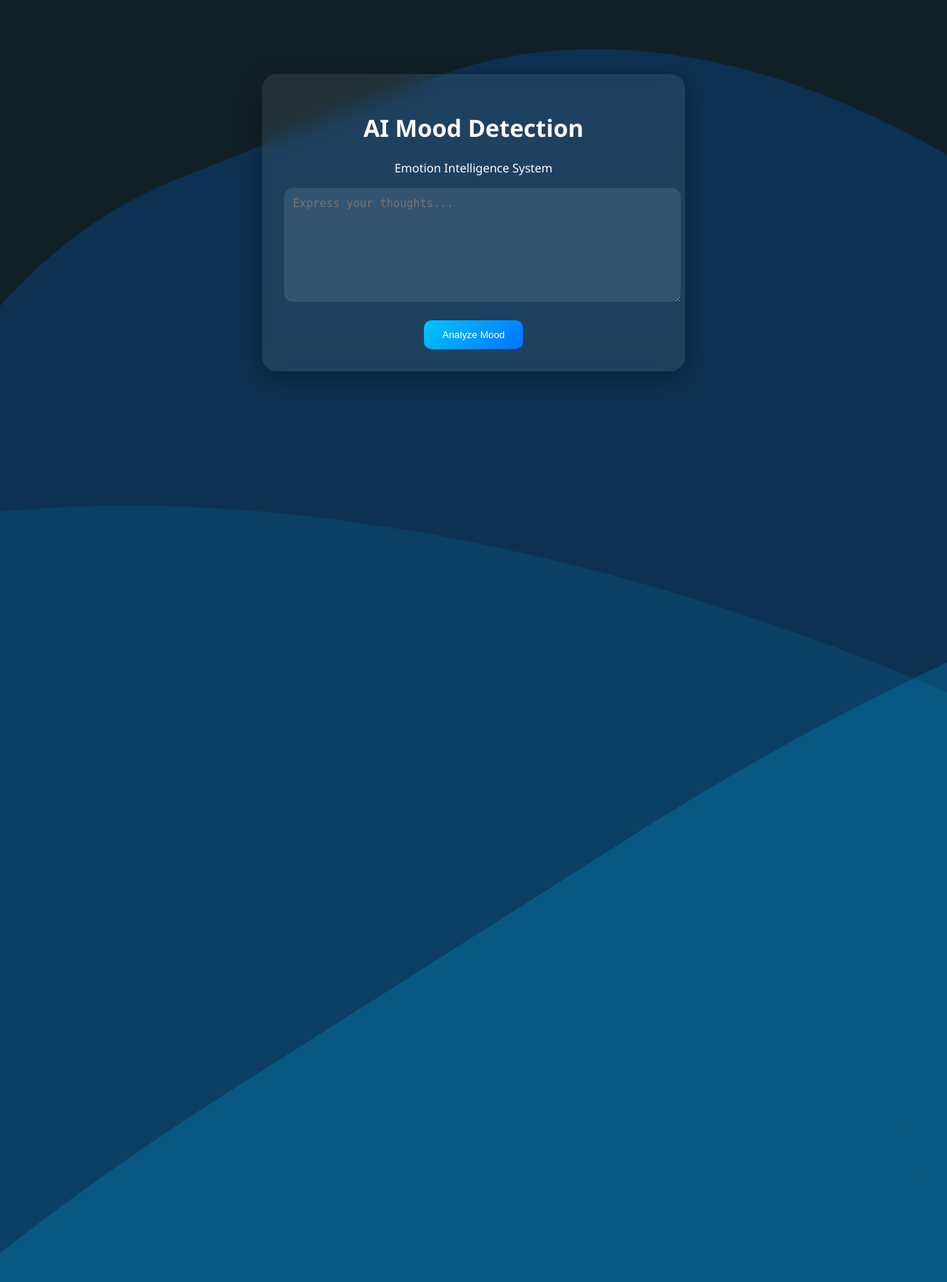
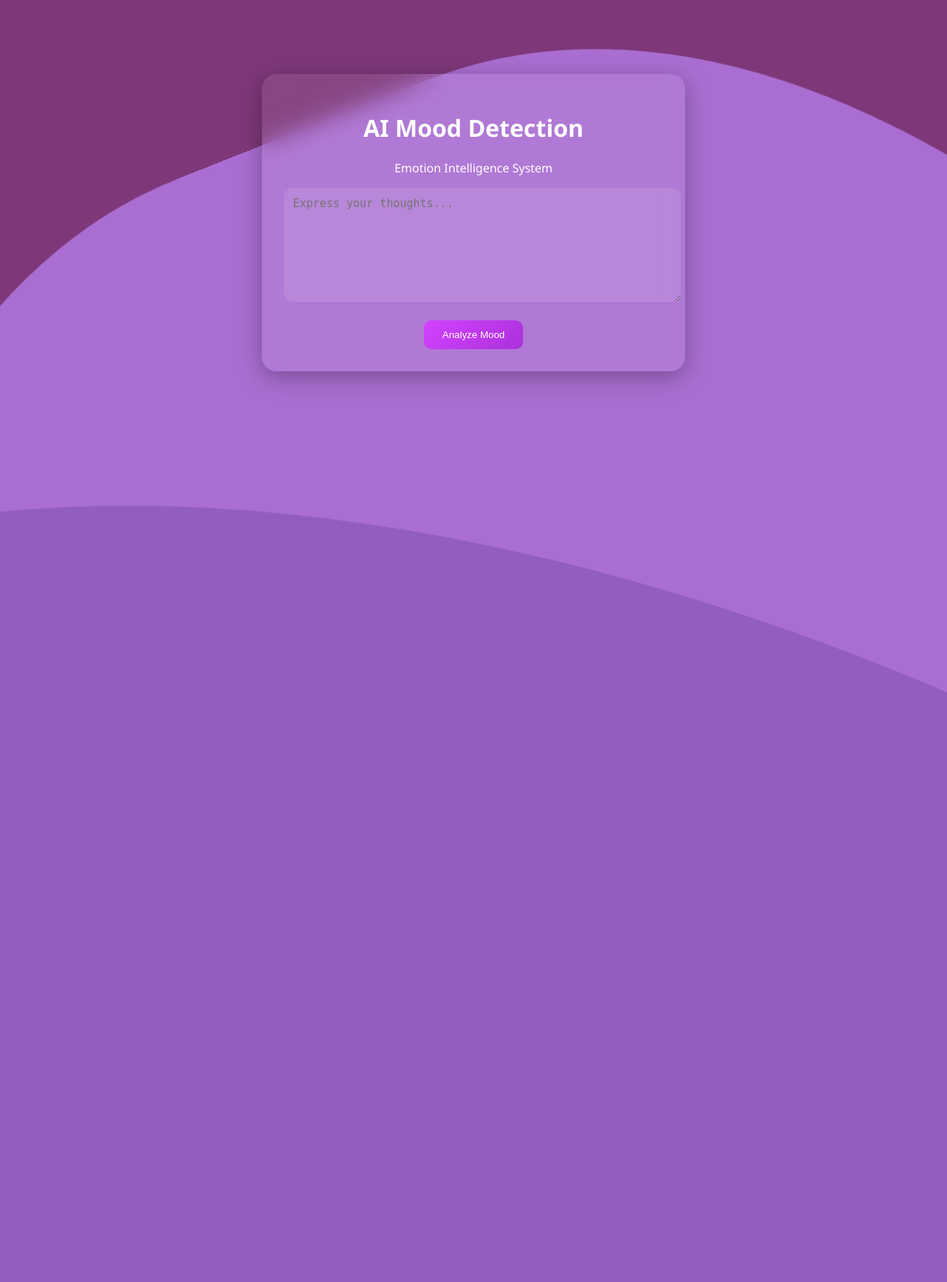
Before and after one commit to AhmadAnsari-006/Mood-Detection-AI, a Flask app: page / in a window 1280 px wide. Shown: the top 1733 px of the page at 74% size. Run offline with Flask 3, Linux system fonts and the light colour scheme.

Commit message:
files formatted

```diff
--- a/app/static/style.css
+++ b/app/static/style.css
@@ -2,10 +2,9 @@ body {
     margin: 0;
     font-family: 'Segoe UI', sans-serif;
     overflow: hidden;
-    background: #0f2027;
+    background: #7e387a;
     color: white;
 }
-
 /* 🌊 3D WATER WAVES */
 .waves {
     position: fixed;
@@ -21,18 +20,18 @@ body {
     position: absolute;
     width: 200%;
     height: 200%;
-    background: rgba(0, 198, 255, 0.2);
+    background: rgb(181, 126, 220);
     border-radius: 43%;
     animation: waveMove 10s infinite linear;
 }
 
 .wave:nth-child(2) {
-    background: rgba(0, 114, 255, 0.2);
+    background: rgb(170, 110, 210);
     animation-duration: 15s;
 }
 
 .wave:nth-child(3) {
-    background: rgba(0, 198, 255, 0.1);
+    background: rgba(130, 80, 180,0.6);
     animation-duration: 20s;
 }
 
@@ -71,7 +70,7 @@ button {
     padding: 12px 25px;
     border-radius: 10px;
     border: none;
-    background: linear-gradient(135deg, #00c6ff, #0072ff);
+    background: linear-gradient(135deg, #d342ff, #ab31db);
     color: white;
     cursor: pointer;
     transition: 0.3s;
@@ -79,14 +78,14 @@ button {
 
 button:hover {
     transform: scale(1.05);
-    box-shadow: 0 0 15px #00c6ff;
+    box-shadow: 5px 0 15px #ae00fff3;
 }
 
 /* Loader */
 .loader {
     margin: 20px auto;
     border: 4px solid rgba(255,255,255,0.2);
-    border-top: 4px solid #00c6ff;
+    border-top: 4px solid #ae00ff;
     border-radius: 50%;
     width: 40px;
     height: 40px;
--- a/app/templates/index.html
+++ b/app/templates/index.html
@@ -6,7 +6,6 @@
         <link rel="stylesheet" href="{{ url_for('static', filename='style.css') }}">
     </head>
     <body>
-
         <!-- 3D Water Waves -->
         <div class="waves">
             <div class="wave"></div>
```
Lines whose indentation alone changed are shown as unchanged.
